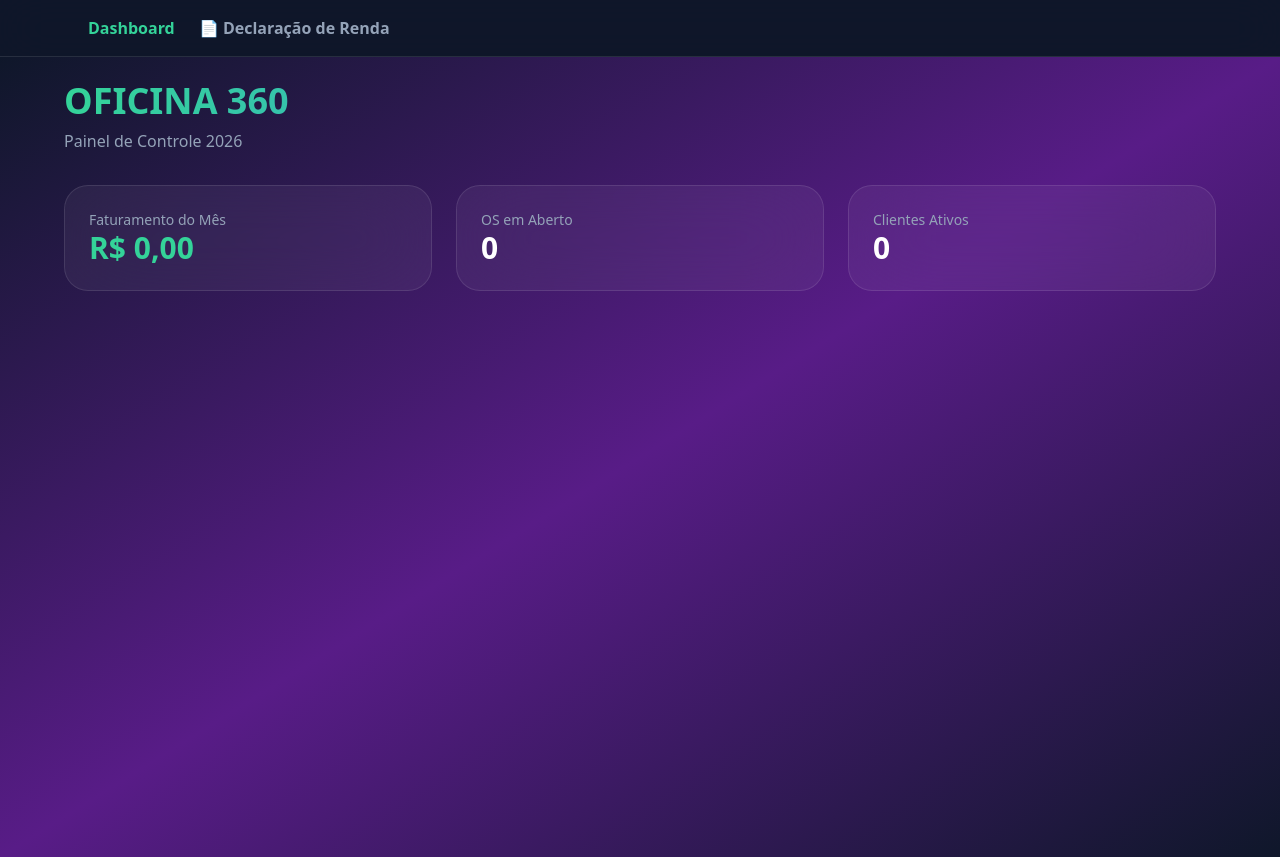
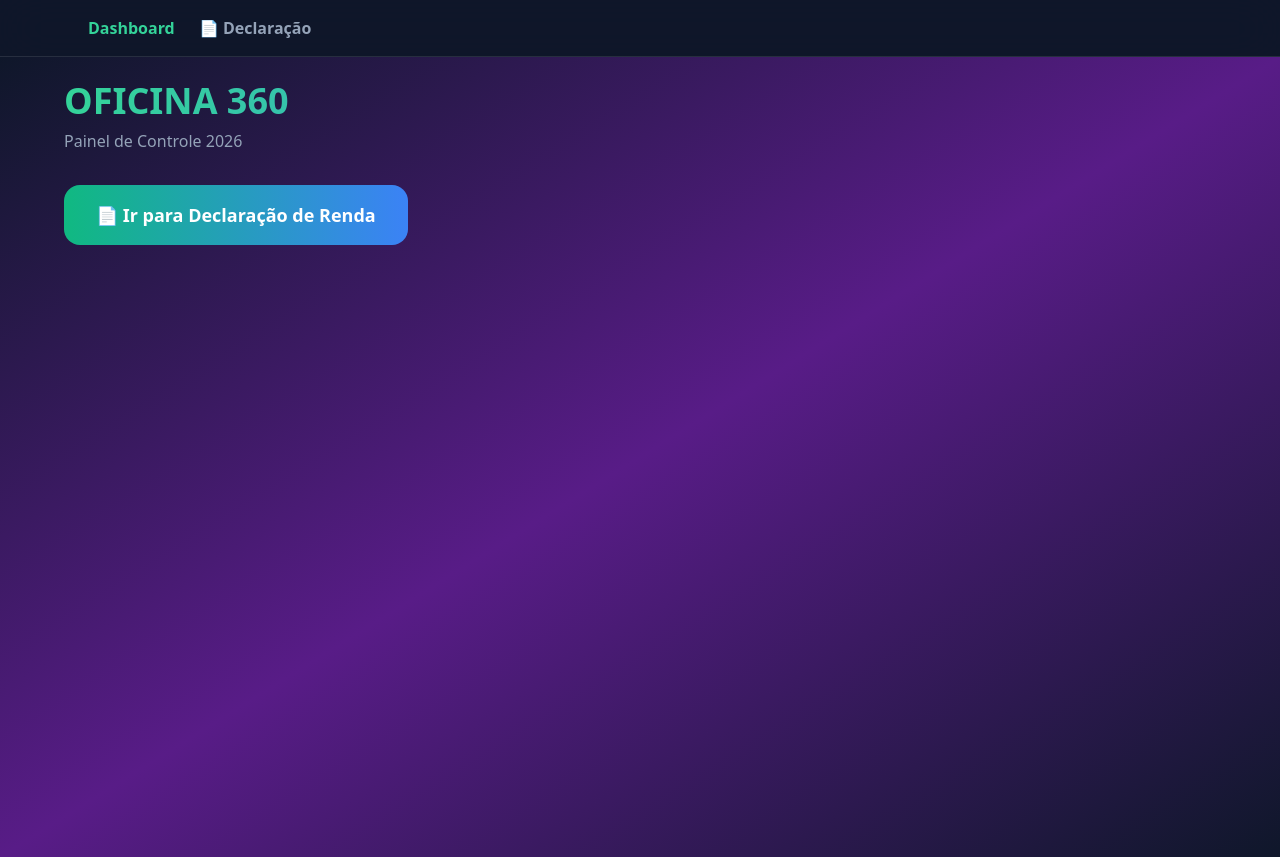
Before and after one commit to goldcarexpresso-stack/oficina-360, a React (Vite) app: page / in a window 1280 px wide. Built offline with nearby package versions, Linux system fonts and the light colour scheme.

Commit message:
Refactor App component layout and navigation buttons
Removed multiple divs for displaying financial data and added a button to reload the page. Updated button styles and streamlined button components in the navigation.

```diff
--- a/src/App.jsx
+++ b/src/App.jsx
@@ -9,21 +9,12 @@ function Dashboard() {
           OFICINA 360
         </h1>
         <p className="text-slate-400 mb-8">Painel de Controle 2026</p>
-
-        <div className="grid grid-cols-1 md:grid-cols-3 gap-6">
-          <div className="bg-white/5 backdrop-blur-2xl border border-white/10 rounded-3xl p-6">
-            <p className="text-slate-400 text-sm">Faturamento do Mês</p>
-            <p className="text-3xl font-bold text-emerald-400">R$ 0,00</p>
-          </div>
-          <div className="bg-white/5 backdrop-blur-2xl border border-white/10 rounded-3xl p-6">
-            <p className="text-slate-400 text-sm">OS em Aberto</p>
-            <p className="text-3xl font-bold">0</p>
-          </div>
-          <div className="bg-white/5 backdrop-blur-2xl border border-white/10 rounded-3xl p-6">
-            <p className="text-slate-400 text-sm">Clientes Ativos</p>
-            <p className="text-3xl font-bold">0</p>
-          </div>
-        </div>
+        <button
+          onClick={() => window.location.reload()}
+          className="bg-gradient-to-r from-emerald-500 to-blue-500 px-8 py-4 rounded-2xl font-bold text-lg hover:scale-105 transition"
+        >
+          📄 Ir para Declaração de Renda
+        </button>
       </div>
     </div>
   )
@@ -36,21 +27,10 @@ export default function App() {
     <div>
       <nav className="bg-slate-900/80 backdrop-blur-xl border-b border-white/10 sticky top-0 z-50">
         <div className="max-w-6xl mx-auto px-6 py-4 flex gap-6">
-          <button
-            onClick={() => setTela('dashboard')}
-            className={`font-semibold transition ${tela === 'dashboard' ? 'text-emerald-400' : 'text-slate-400 hover:text-white'}`}
-          >
-            Dashboard
-          </button>
-          <button
-            onClick={() => setTela('declaracao')}
-            className={`font-semibold transition ${tela === 'declaracao' ? 'text-emerald-400' : 'text-slate-400 hover:text-white'}`}
-          >
-            📄 Declaração de Renda
-          </button>
+          <button onClick={() => setTela('dashboard')} className={`font-semibold ${tela === 'dashboard' ? 'text-emerald-400' : 'text-slate-400'}`}>Dashboard</button>
+          <button onClick={() => setTela('declaracao')} className={`font-semibold ${tela === 'declaracao' ? 'text-emerald-400' : 'text-slate-400'}`}>📄 Declaração</button>
         </div>
       </nav>
-
       {tela === 'dashboard' && <Dashboard />}
       {tela === 'declaracao' && <DeclaracaoRenda />}
     </div>
```
